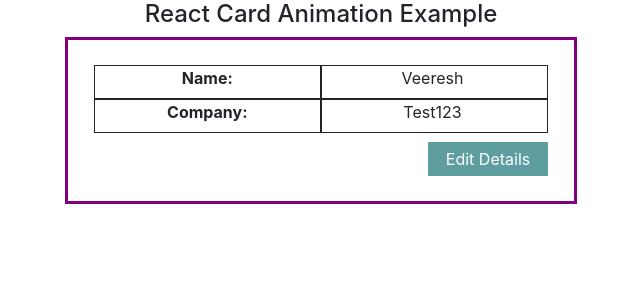
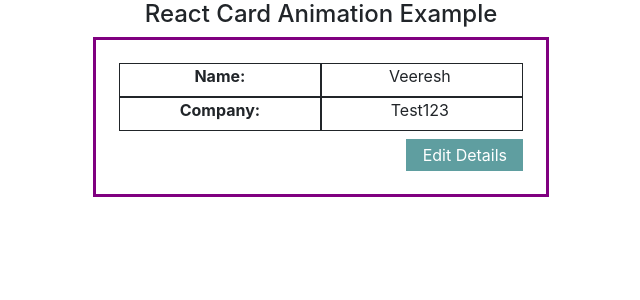
Before and after one commit to Veeresh9211/reactCard, a React (Create React App) app: page / in a window 1280 px wide. Shown: the top 300 px of the page, without its empty margins (319-959 px from the left). Built offline with nearby package versions, Linux system fonts and the light colour scheme.

Commit message:
added flip css coding

```diff
--- a/src/App.js
+++ b/src/App.js
@@ -6,18 +6,18 @@ import { FrontSide } from './components/frontSide';
 import { BackSide } from './components/backSide';
 
 function App() {
-  const [isFlipped, setIsFlipped] = useState(false);
   const [formData, setFormData] = useState({});
+  const [showBack, setShowBack] = useState(false);
 
   const handleClick = (e) =>{
     e.preventDefault();
-    setIsFlipped(!isFlipped);
+    setShowBack(!showBack);
   }
 
 
   const handleBack = (e) =>{
     e.preventDefault();
-    setIsFlipped(!isFlipped);
+    setShowBack(!showBack);
   }
 
   const validate = values => {
@@ -54,10 +54,10 @@ function App() {
   return (
     <div className="App">
      <h4>React Card Animation Example</h4>
-     <ReactCardFlip isFlipped={isFlipped} flipDirection="horizontal">
-        <FrontSide formik={formik} handleClickRef={handleClick}/>
-        <BackSide formik={formik} handleBackRef={handleBack}/>
-      </ReactCardFlip>
+        <div className="container">
+          <FrontSide showBack = {showBack} formik={formik} handleClickRef={handleClick}/>
+          <BackSide showBack = {showBack} formik={formik} handleBackRef={handleBack}/>
+        </div>
     </div>
   );
 }
--- a/src/App.scss
+++ b/src/App.scss
@@ -69,3 +69,42 @@
     margin: 10% 2% !important;
   }
 }
+
+
+
+.container {
+  position: relative;
+  .frontCard,
+  .backCard {
+    position: absolute;
+    left: 30%;
+  }
+  .frontCard{
+    visibility: hidden;
+    transition: transform ease-out 0.3s;
+  }
+
+  .frontCardAni{
+    transform: rotateY(180deg);
+  }
+
+  .frontCardShow{
+    visibility: visible;
+    transform: rotateY(0deg);
+  }
+
+  .backCard{
+    visibility: hidden;
+    transition: transform ease-out 0.3s;
+  }
+
+  .backCardAni{
+    transform: rotateY(180deg);
+  }
+
+  .backCardShow{
+    visibility: visible;
+    transform: rotateY(0deg);
+  }
+
+}
--- a/src/components/backSide.jsx
+++ b/src/components/backSide.jsx
@@ -1,8 +1,9 @@
 import React from 'react';
 
-export const BackSide = ({formik, handleBackRef}) =>{
+export const BackSide = ({formik, handleBackRef, showBack}) =>{
+    let showL = showBack ? "backCardShow" : "backCardAni";
     return(
-        <div className="backCard">
+        <div className={`backCard ${showL}`}>
           <form onSubmit={formik.handleSubmit}>
             <label htmlFor="firstName">Name</label>
             <input
--- a/src/components/frontSide.jsx
+++ b/src/components/frontSide.jsx
@@ -1,8 +1,9 @@
 import React from 'react';
 
-export const FrontSide = ({formik, handleClickRef}) =>{
+export const FrontSide = ({formik, handleClickRef, showBack}) =>{
+  let showL = !showBack ? "frontCardShow" : "frontCardAni";
     return(
-        <div className="frontCard">
+        <div className={`frontCard ${showL}`}>
           <div className="row">
             <div className="col-sm-6">
               <b><label>Name:</label></b>
```
